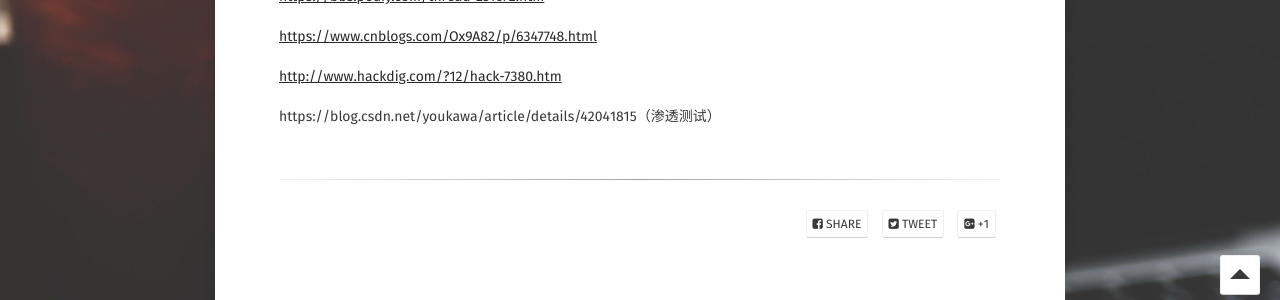
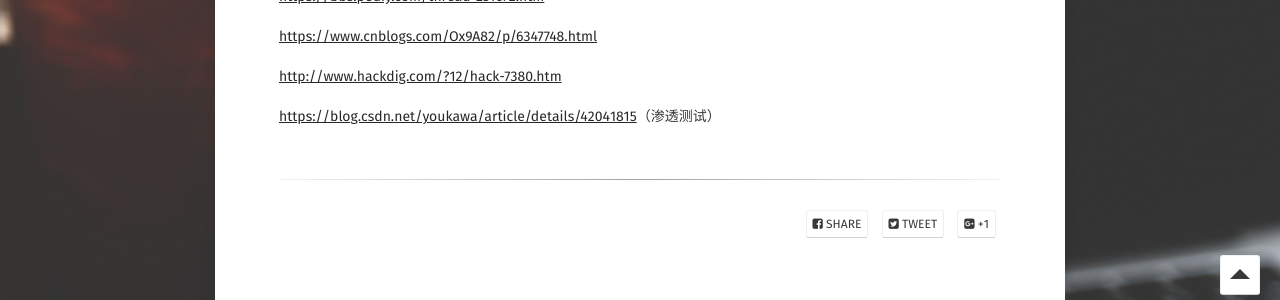
Before and after one commit to tearorca/tearorca.github.io, a Jekyll site: the page built from _posts/2019-6-11-极光行动-cve-2010-0249.md, in a window 1280 px wide and 900 px high, scrolled down 17484 px. Shown: the part 595-895 px from the top of the window. Built offline with Jekyll 4.4.1, drawn with Linux system fonts in a browser that asks for light colours; some web fonts are replaced; comment, search, counter and statistics services are not loaded; part of the change alters nothing that is shown.

```diff
--- a/_posts/2019-6-11-极光行动-cve-2010-0249.md
+++ b/_posts/2019-6-11-极光行动-cve-2010-0249.md
@@ -648,4 +648,4 @@ Exp
 
 <http://www.hackdig.com/?12/hack-7380.htm>
 
-https://blog.csdn.net/youkawa/article/details/42041815（渗透测试）
+<https://blog.csdn.net/youkawa/article/details/42041815>（渗透测试）
```
